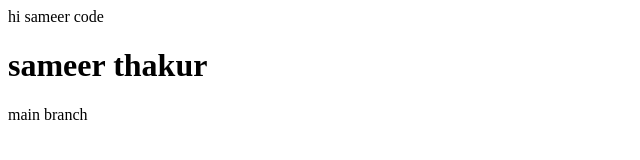
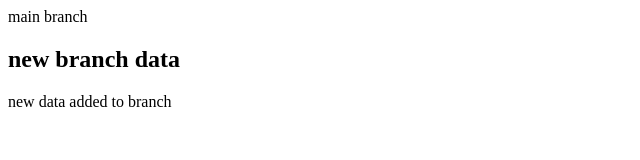
Before and after one commit to bharat841/sameer-code, a plain HTML site: page index.html in a window 1280 px wide. Shown: the whole page, without its empty margins (0-640 px from the left). Drawn offline with Linux system fonts and the light colour scheme.

Commit message:
new change

```diff
--- a/index.html
+++ b/index.html
@@ -1,4 +1,6 @@
-<p>hi sameer code</p>
-<h1>sameer thakur</h1>
+
 
 <p>main branch</p>
+
+<h2>new branch data</h2>
+<p>new data added to branch</p>
```
